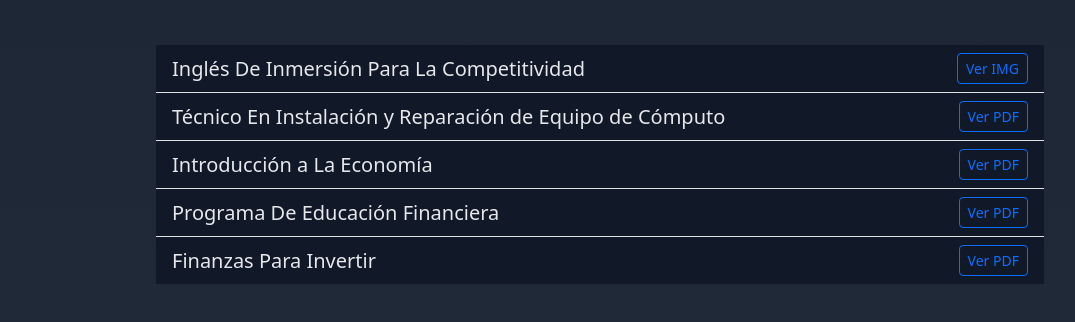
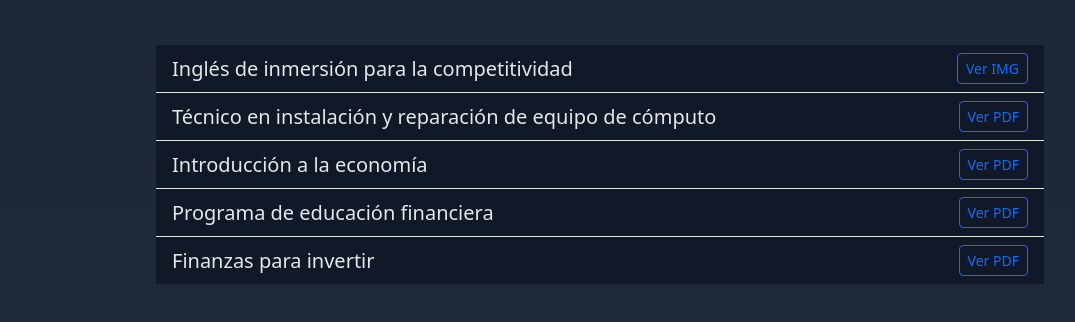
Before and after one commit to MarcosDVS/Developer, a plain HTML site: page index.html in a window 1280 px wide. Shown: the part 3148-3470 px from the top of the page, without its empty margins (40-1115 px from the left). Drawn offline with nearby package versions, Linux system fonts and the light colour scheme.

Commit message:
some changes

```diff
--- a/index.html
+++ b/index.html
@@ -255,23 +255,23 @@
                 <div class="resume-item d-flex flex-column flex-md-row justify-content-center align-items-center mb-5">
                     <ul class="list-group list-group-flush w-75">
                         <li class="list-group-item lead d-flex justify-content-between align-items-center">
-                            Inglés De Inmersión Para La Competitividad
+                            Inglés de inmersión para la competitividad
                             <a href="https://drive.google.com/file/d/1fMv6CMpwhlhvtrywqfH-KbZw4srcZnnZ/view?usp=sharing" target="_blank" class="btn btn-outline-primary btn-sm ms-2">Ver IMG</a>
                         </li>
                         <li class="list-group-item lead d-flex justify-content-between align-items-center">
-                            Técnico En Instalación y Reparación de Equipo de Cómputo
+                            Técnico en instalación y reparación de equipo de cómputo
                             <a href="https://drive.google.com/file/d/1f1k_XzO2cXjMKh_yLzuIILh8SgCYnT1i/view?usp=sharing" target="_blank" class="btn btn-outline-primary btn-sm ms-2">Ver PDF</a>
                         </li>
                         <li class="list-group-item lead d-flex justify-content-between align-items-center">
-                            Introducción a La Economía
+                            Introducción a la economía
                             <a href="https://drive.google.com/file/d/15eZtdm45STYDkOPY8yat6siKa9siVBEs/view?usp=sharing" target="_blank" class="btn btn-outline-primary btn-sm ms-2">Ver PDF</a>
                         </li>
                         <li class="list-group-item lead d-flex justify-content-between align-items-center">
-                            Programa De Educación Financiera
+                            Programa de educación financiera
                             <a href="https://drive.google.com/file/d/1zMgUpmRfznhUdqvOuOnodshIiy7cwTtI/view?usp=sharing" target="_blank" class="btn btn-outline-primary btn-sm ms-2">Ver PDF</a>
                         </li>
                         <li class="list-group-item lead d-flex justify-content-between align-items-center">
-                            Finanzas Para Invertir
+                            Finanzas para invertir
                             <a href="https://drive.google.com/file/d/11RYmCl3mexMK1Eu-Z8SHXKKQUfEDuW1b/view?usp=sharing" target="_blank" class="btn btn-outline-primary btn-sm ms-2">Ver PDF</a>
                         </li>
                     </ul>
```
